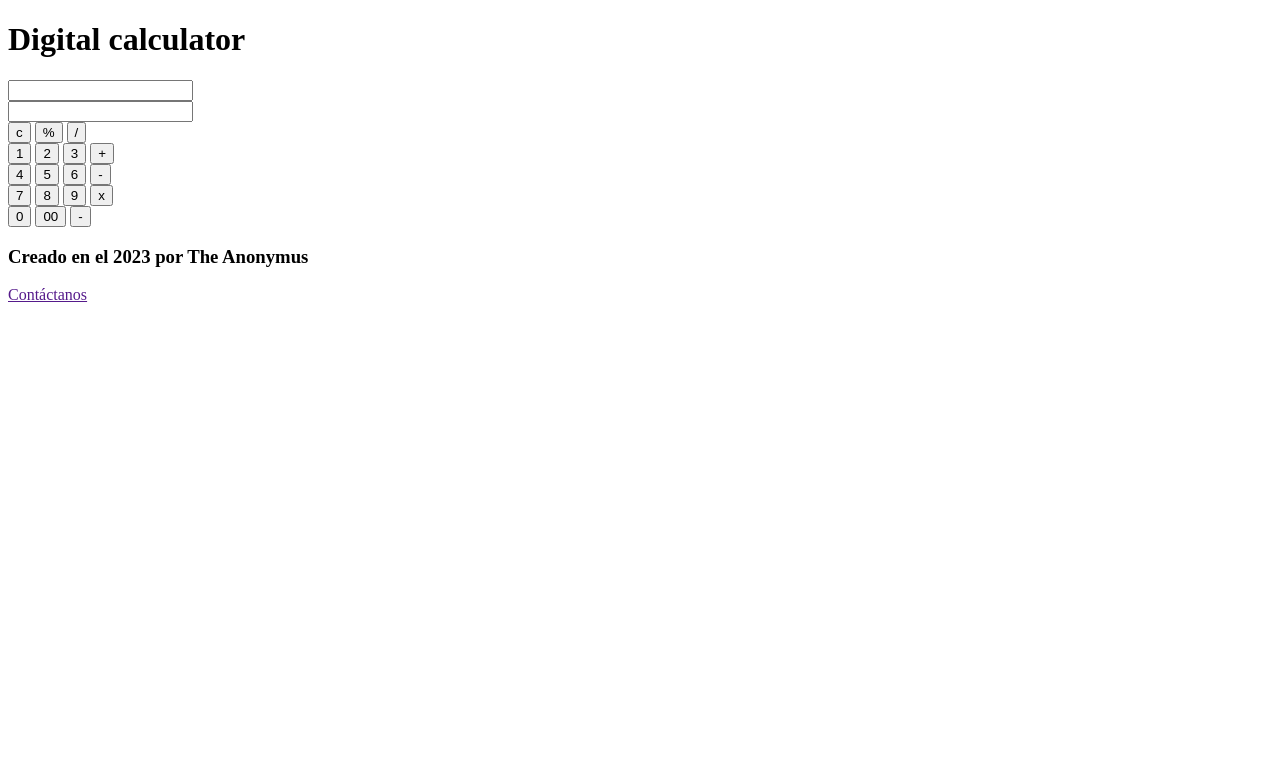
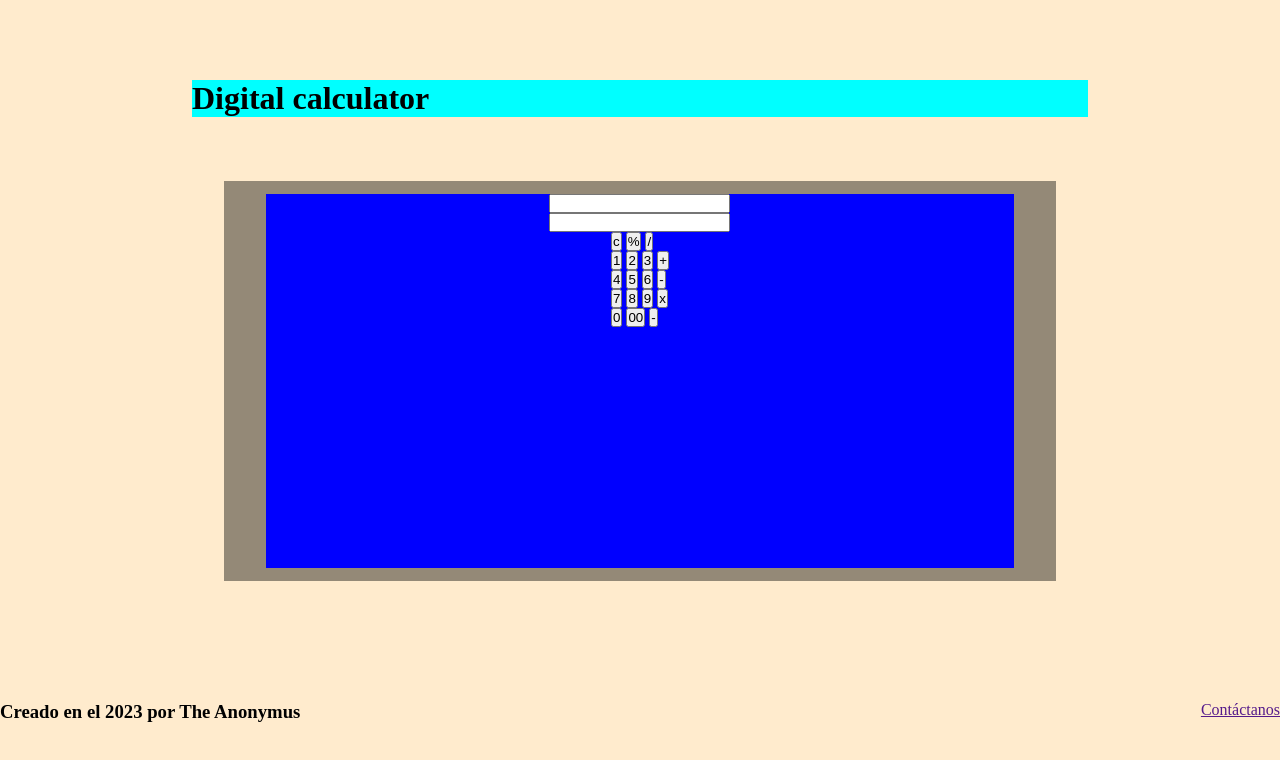
Before and after one commit to ErickAriasC/PROJECT-CALCULATOR, a plain HTML site: page index.html in a window 1280 px wide. Drawn offline with Linux system fonts and the light colour scheme.

Commit message:
se inicializaron styles y unos pequeños cambios en el html para la organizacion de los elementos

```diff
--- a/index.html
+++ b/index.html
@@ -4,6 +4,7 @@
 <head>
     <meta charset="UTF-8">
     <meta name="viewport" content="width=device-width, initial-scale=1.0">
+    <link rel="stylesheet" href="styles.css">
     <title>Digital calculator</title>
 </head>
 
@@ -16,6 +17,7 @@
 
     <main>
         <section class="calculator">
+            <div class="content-calculator">
 
                 <section class="operations">
 
@@ -65,18 +67,14 @@
                     </div>
                 </section>
 
-
+            </div>
 
         </section>
     </main>
 
     <footer>
-        <section class="copyright">
-            <div class="last-words">
         <h3>Creado en el 2023 por The Anonymus</h3>
         <a href="">Contáctanos</a>
-            </div>
-        </section>
     </footer>
 </body>
 
--- a/styles.css
+++ b/styles.css
@@ -0,0 +1,65 @@
+*{
+    margin: 0;
+    padding: 0;
+}
+
+body{
+    width: 100%;
+    height: auto;
+    display: flex;
+    flex-direction: column;
+    align-items: center;
+    background-color: blanchedalmond;
+}
+
+header{
+    width: 100%;
+    height: 20%;
+    display: flex;
+    flex-direction: column;
+    align-items: center;
+
+}
+
+.title-caculator{
+    width: 70%;
+    height: auto;
+    background-color: aqua;
+    margin-top: 5rem;
+    margin-bottom: 4rem;
+}
+
+main{
+    width: 100%;
+    height: 25rem;
+    display: flex;
+    flex-direction: column;
+    margin-bottom: 7.5rem;
+    align-items: center;
+
+}
+
+.calculator{
+    width: 65%;
+    height: 100%;
+    display: flex;
+    justify-content: center;
+    padding-top:0.8rem ;
+    padding-bottom:0.8rem ;
+    background-color: rgba(0, 0, 0, 0.42);
+}
+
+.content-calculator{
+    width: 90%;
+    height: auto;
+    background-color: blue;
+    display: flex;
+    flex-direction: column;
+    align-items: center;
+}
+footer{
+    width: 100%;
+    height: auto;
+    display: flex;
+    justify-content: space-between;
+}
```
Also changed, not shown: 1 other file. Lines whose indentation alone changed are shown as unchanged.
